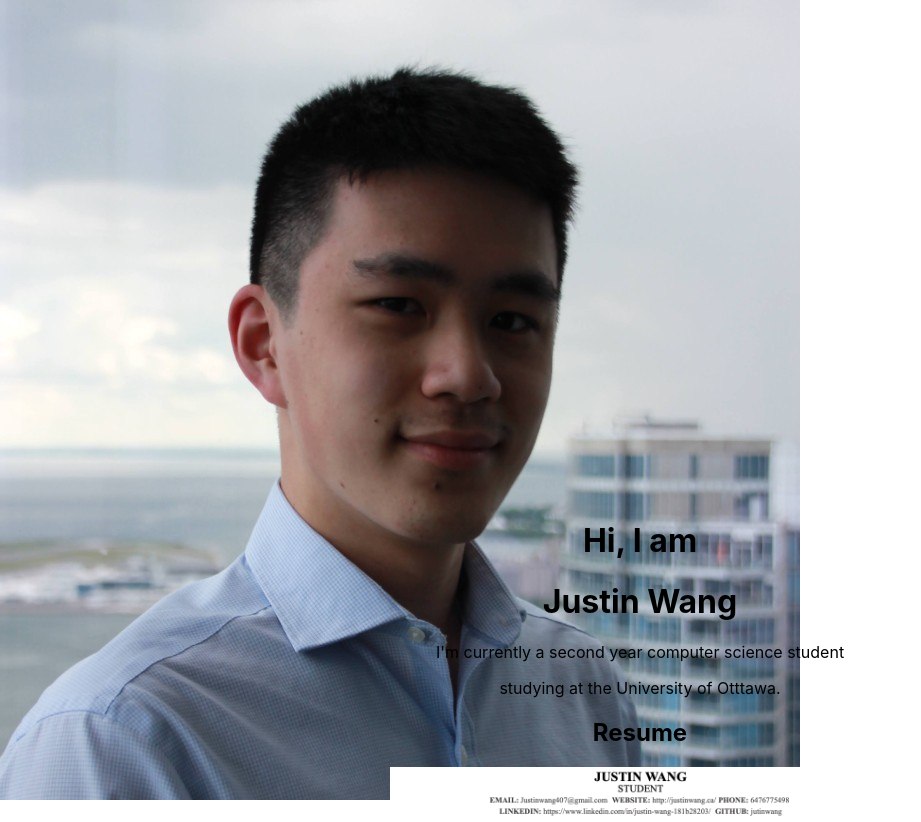
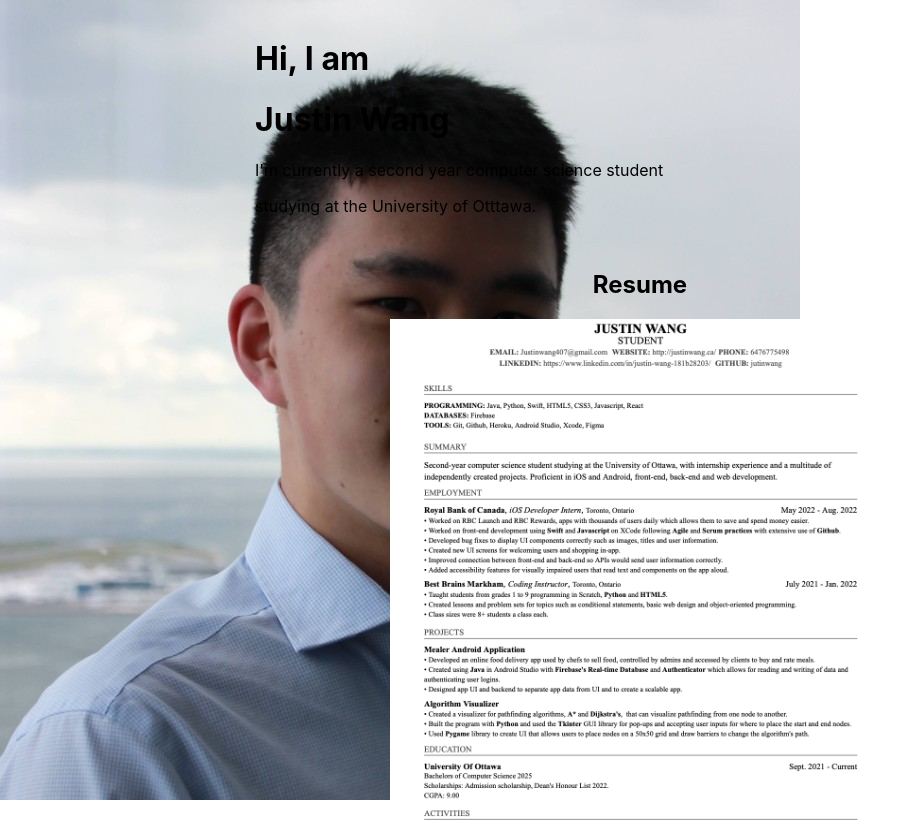
Before and after one commit to jutinwang/personal-site, a React (Create React App) app: page / in a window 1280 px wide. Shown: the top 822 px of the page, without its empty margins (0-921 px from the left). Built offline with nearby package versions, Linux system fonts and the light colour scheme.

Commit message:
More css added to images

```diff
--- a/src/components/External.css
+++ b/src/components/External.css
@@ -7,11 +7,11 @@
 }
 
 .linkedin{
-    width: 100px;
-    height: 150px;
+    width: 95px;
+    height: 95px;
 }
 
 .github{
-    width: 100px;
-    height: 150px;
+    width: 95px;
+    height: 95px;
 }
--- a/src/components/header.css
+++ b/src/components/header.css
@@ -1,5 +1,16 @@
+.head{
+    display: flex;
+    align-items: center;
+    grid-template-columns: 1fr 1fr 1fr;
+    column-gap: 5px;
+}
+
+.text{
+    text-align: left;
+}
+
 .image{
     border-radius: 30px;
-    height: 500px;
-    width: 500px;
+    height: 250px;
+    width: 250px;
 }
--- a/src/components/header.js
+++ b/src/components/header.js
@@ -3,14 +3,16 @@ import "./header.css"
 
 const header = () => {
   return (
-    <div>
+    <div className='head'>
         <div className='image'>
           <img src='justin_wang.jpeg' alt='justin wang headshot' ></img>
         </div>
-        <h1>Hi, I am</h1>
-        <h1>Justin Wang</h1>
-        <p>I'm currently a second year computer science student</p>
-        <p>studying at the University of Otttawa.</p>
+        <div className='text'>
+          <h1>Hi, I am</h1>
+          <h1>Justin Wang</h1>
+          <p>I'm currently a second year computer science student</p>
+          <p>studying at the University of Otttawa.</p>
+        </div>
     </div>
   )
 }
```
